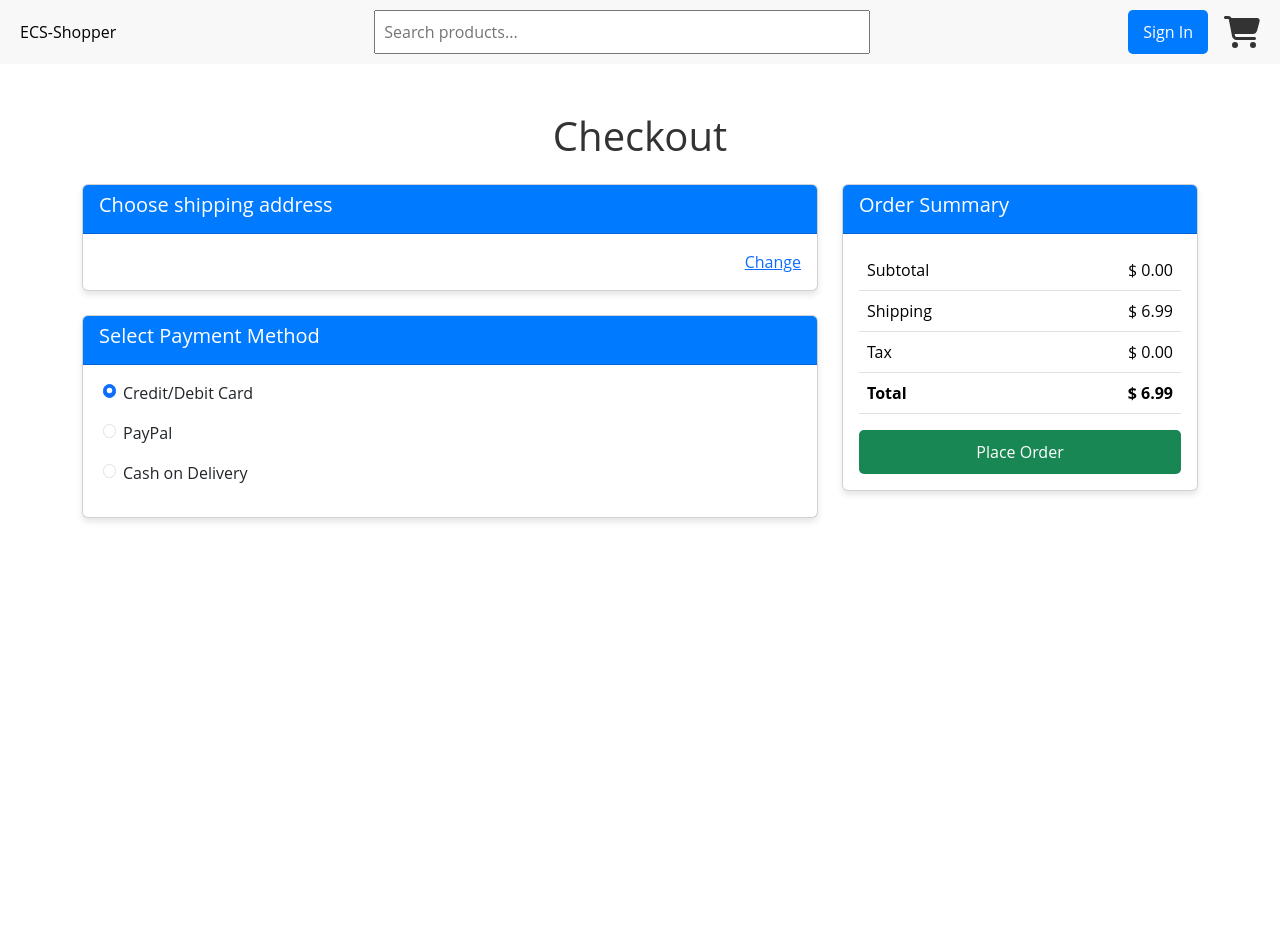
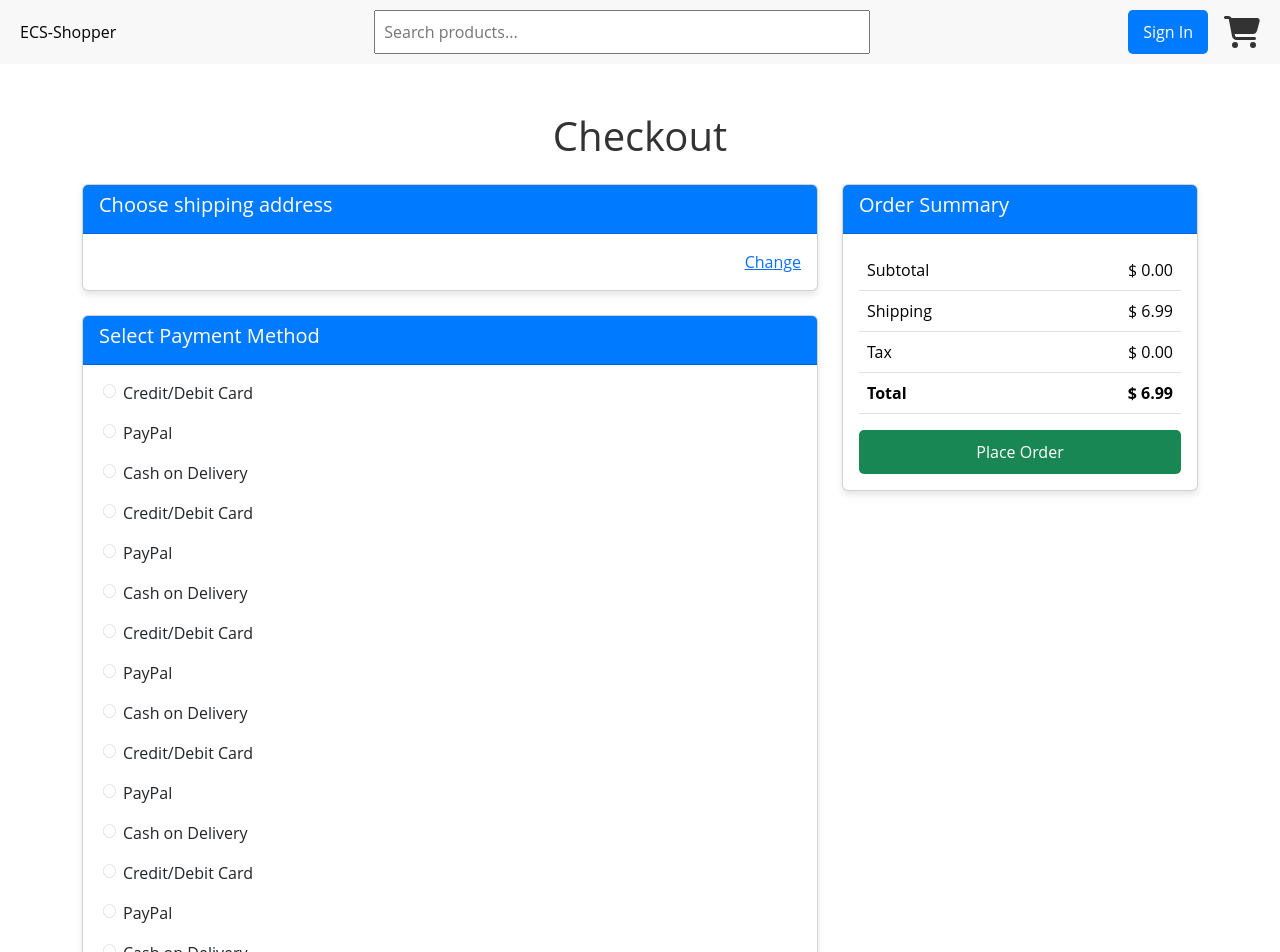
Before and after one commit to charankontham/ECS-Web-App, a React (Vite) app: page /checkout in a window 1280 px wide. Shown: the top 952 px of the page. Before the commit the page ends 800 px from the top, so only its background shows below. Built offline with nearby package versions, Linux system fonts and the light colour scheme.

Commit message:
quick code changes and css changes

```diff
--- a/src/components/CheckoutPage.tsx
+++ b/src/components/CheckoutPage.tsx
@@ -21,7 +21,10 @@ const CheckoutPage = () => {
   const [orderItems, setOrderItems] = useState<CartItem[]>([]);
   const [orderSummary, setOrderSummary] = useState<any>(null);
   const [showAddresses, setShowAddresses] = useState(false);
-  const [addressFormData, setAddressFormData] = useState<Address>({
+  const [selectedAddress, setSelectedAddress] = useState<Address>();
+  const [selectedPaymentMethod, setSelectedPaymentMethod] = useState<String>();
+  const paymentMethods = ["Credit/Debit Card", "PayPal", "Cash on Delivery"];
+  const emptyAddress: Address = {
     addressId: null,
     customerId: !!customer ? customer.customerId : null,
     name: null,
@@ -31,8 +34,8 @@ const CheckoutPage = () => {
     state: "",
     zip: "",
     country: "",
-  });
-  const [selectedAddress, setSelectedAddress] = useState<Address>();
+  };
+  const [addressFormData, setAddressFormData] = useState<Address>(emptyAddress);
   const apiBaseUrl = "http://localhost:8080";
   const navigate = useNavigate();
 
@@ -79,7 +82,7 @@ const CheckoutPage = () => {
     }
   };
 
-  const handleChange = (
+  const handleAddressFieldChange = (
     e: React.ChangeEvent<HTMLInputElement | HTMLSelectElement>
   ) => {
     const { name, value } = e.target;
@@ -161,17 +164,7 @@ const CheckoutPage = () => {
 
   useEffect(() => {
     if (addressFormData.addressId == null) {
-      setAddressFormData({
-        addressId: null,
-        customerId: !!customer ? customer.customerId : null,
-        name: null,
-        contact: null,
-        street: "",
-        city: "",
-        state: "",
-        zip: "",
-        country: "",
-      });
+      setAddressFormData(emptyAddress);
     }
   }, [showPopup]);
 
@@ -252,7 +245,10 @@ const CheckoutPage = () => {
                     ))}
                     <button
                       className="btn btn-primary btn-sm address-btns"
-                      onClick={() => setShowPopup(true)}
+                      onClick={() => {
+                        setAddressFormData(emptyAddress);
+                        setShowPopup(true);
+                      }}
                     >
                       Add new address
                     </button>
@@ -274,47 +270,84 @@ const CheckoutPage = () => {
                 <h5>Select Payment Method</h5>
               </div>
               <div className="card-body">
-                <div className="form-check mb-3">
+                {paymentMethods.map((method) => (
+                  <div className="form-check mb-3" key={method}>
                     <input
                       className="form-check-input"
                       type="radio"
                       name="paymentMethod"
-                    id="creditCard"
-                    defaultChecked
+                      onChange={() => setSelectedPaymentMethod(method)}
+                      id={method}
                     />
-                  <label className="form-check-label" htmlFor="creditCard">
-                    Credit/Debit Card
+                    <label className="form-check-label" htmlFor={method}>
+                      {method}
                     </label>
                   </div>
-                <div className="form-check mb-3">
+                ))}
+
+                {paymentMethods.map((method) => (
+                  <div className="form-check mb-3" key={method}>
                     <input
                       className="form-check-input"
                       type="radio"
                       name="paymentMethod"
-                    id="paypal"
+                      onChange={() => setSelectedPaymentMethod(method)}
+                      id={method}
                     />
-                  <label className="form-check-label" htmlFor="paypal">
-                    PayPal
+                    <label className="form-check-label" htmlFor={method}>
+                      {method}
                     </label>
                   </div>
-                <div className="form-check mb-3">
+                ))}
+                {paymentMethods.map((method) => (
+                  <div className="form-check mb-3" key={method}>
                     <input
                       className="form-check-input"
                       type="radio"
                       name="paymentMethod"
-                    id="cod"
+                      onChange={() => setSelectedPaymentMethod(method)}
+                      id={method}
                     />
-                  <label className="form-check-label" htmlFor="cod">
-                    Cash on Delivery
+                    <label className="form-check-label" htmlFor={method}>
+                      {method}
                     </label>
                   </div>
+                ))}
+                {paymentMethods.map((method) => (
+                  <div className="form-check mb-3" key={method}>
+                    <input
+                      className="form-check-input"
+                      type="radio"
+                      name="paymentMethod"
+                      onChange={() => setSelectedPaymentMethod(method)}
+                      id={method}
+                    />
+                    <label className="form-check-label" htmlFor={method}>
+                      {method}
+                    </label>
+                  </div>
+                ))}
+                {paymentMethods.map((method) => (
+                  <div className="form-check mb-3" key={method}>
+                    <input
+                      className="form-check-input"
+                      type="radio"
+                      name="paymentMethod"
+                      onChange={() => setSelectedPaymentMethod(method)}
+                      id={method}
+                    />
+                    <label className="form-check-label" htmlFor={method}>
+                      {method}
+                    </label>
+                  </div>
+                ))}
               </div>
             </div>
           </div>
 
           {/* Right Section - Order Summary */}
-          <div className="col-md-4">
-            <div className="card">
+          <div className="col-md-4 ">
+            <div className="card order-summary">
               <div className="card-header">
                 <h5>Order Summary</h5>
               </div>
@@ -376,7 +409,7 @@ const CheckoutPage = () => {
                         addressFormData.name ? "filled" : ""
                       }`}
                       value={addressFormData.name ? addressFormData.name : ""}
-                      onChange={handleChange}
+                      onChange={handleAddressFieldChange}
                       required
                     />
                     <label htmlFor="name">Full Name</label>
@@ -393,7 +426,7 @@ const CheckoutPage = () => {
                       value={
                         addressFormData.contact ? addressFormData.contact : ""
                       }
-                      onChange={handleChange}
+                      onChange={handleAddressFieldChange}
                       required
                     />
                     <label htmlFor="contact">Contact</label>
@@ -408,7 +441,7 @@ const CheckoutPage = () => {
                         addressFormData.street ? "filled" : ""
                       }`}
                       value={addressFormData.street}
-                      onChange={handleChange}
+                      onChange={handleAddressFieldChange}
                       required
                     />
                     <label htmlFor="street">Street Name</label>
@@ -423,7 +456,7 @@ const CheckoutPage = () => {
                         addressFormData.city ? "filled" : ""
                       }`}
                       value={addressFormData.city ? addressFormData.city : ""}
-                      onChange={handleChange}
+                      onChange={handleAddressFieldChange}
                       required
                     />
                     <label htmlFor="city">City</label>
@@ -438,7 +471,7 @@ const CheckoutPage = () => {
                         addressFormData.zip ? "filled" : ""
                       }`}
                       value={addressFormData.zip}
-                      onChange={handleChange}
+                      onChange={handleAddressFieldChange}
                       required
                     />
                     <label htmlFor="zip">Zip Code</label>
@@ -453,7 +486,7 @@ const CheckoutPage = () => {
                         addressFormData.state ? "filled" : ""
                       }`}
                       value={addressFormData.state}
-                      onChange={handleChange}
+                      onChange={handleAddressFieldChange}
                       required
                     />
                     <label htmlFor="state">State</label>
@@ -467,7 +500,7 @@ const CheckoutPage = () => {
                         addressFormData.country ? "filled" : ""
                       }`}
                       value={addressFormData.country}
-                      onChange={handleChange}
+                      onChange={handleAddressFieldChange}
                       required
                     >
                       <option value="" disabled>
--- a/src/css/CheckoutPage.css
+++ b/src/css/CheckoutPage.css
@@ -76,6 +76,11 @@
   border-radius: 20px !important;
   margin-bottom: 5px;
 }
+.order-summary {
+  position: sticky !important;
+  top: 20px !important;
+  z-index: 10000;
+}
 
 @keyframes popup-show {
   from {
```
Lines whose indentation alone changed are shown as unchanged.
